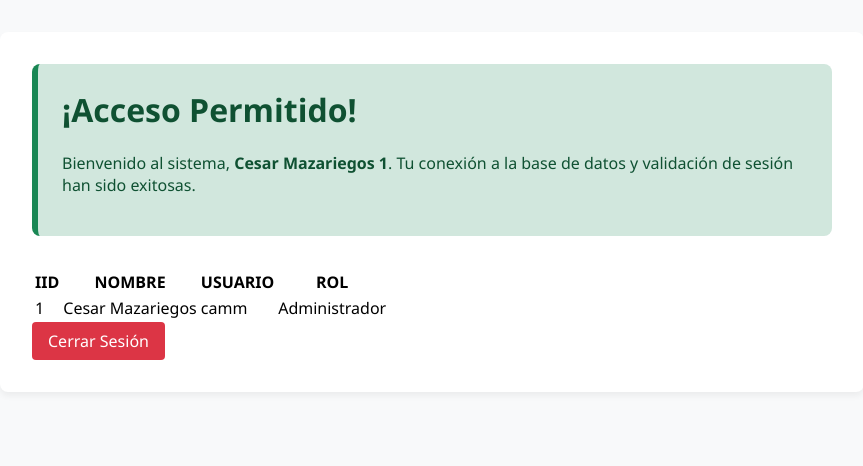
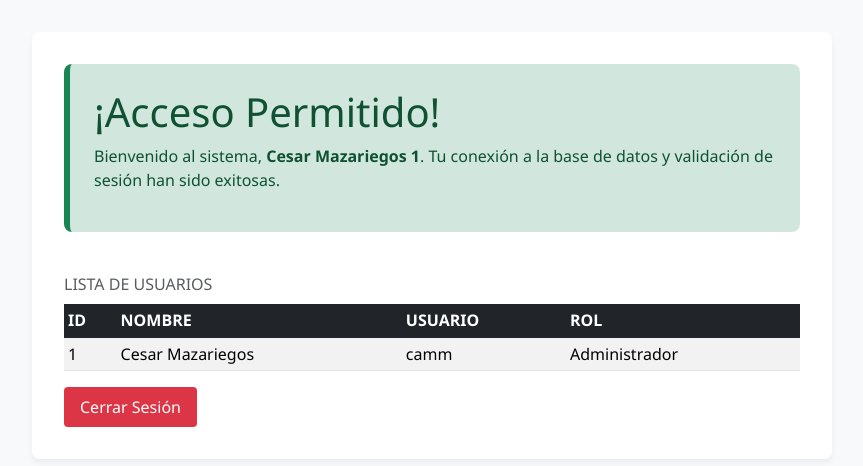
Before and after one commit to JosueGom08/TrabajoContenedores, a PHP site: page /php/dashboard.php in a window 1280 px wide. Shown: the top 466 px of the page, without its empty margins (208-1071 px from the left). Run offline with PHP 8.4, Linux system fonts and the light colour scheme; a user stored in the database is signed in; data comes from the database, SQL or seed files in the repository.

Commit message:
restructuracion de carpetas

```diff
--- a/app_php/index.php
+++ b/app_php/index.php
@@ -49,7 +49,7 @@ session_start();
         </div>
     <?php endif; ?>
 
-    <form action="auth.php" method="POST">
+    <form action="php/auth.php" method="POST">
         <div class="form-group">
             <label for="username">Usuario:</label>
             <input type="text" id="username" name="username" required autocomplete="off">
--- a/app_php/js/list_usuarios.js
+++ b/app_php/js/list_usuarios.js
@@ -1,5 +1,5 @@
 document.addEventListener("DOMContentLoaded", () => {
-    fetch('/list_usuarios.php', {
+    fetch('/php/list_usuarios.php', {
         method: 'POST'
     })
     .then(response => response.json())
--- a/app_php/auth.php
+++ b/app_php/php/auth.php
@@ -48,7 +48,7 @@ if ($_SERVER["REQUEST_METHOD"] == "POST") {
         } else {
             // Acceso denegado: Mensaje claro como pide el entregable
             $_SESSION['error'] = "Acceso Denegado: Credenciales incorrectas.";
-            header("Location: index.php");
+            header("Location: ../index.php");
             exit;
         }
 
@@ -56,12 +56,12 @@ if ($_SERVER["REQUEST_METHOD"] == "POST") {
         // Error de base de datos
         $_SESSION['error'] = "Error en el sistema. Intente más tarde.";
         error_log("Error en auth.php: " . $e->getMessage());
-        header("Location: index.php");
+        header("Location: ../index.php");
         exit;
     }
 } else {
     // Si acceden directamente al archivo sin POST
-    header("Location: index.php");
+    header("Location: ../index.php");
     exit;
 }
 ?>
--- a/app_php/dashboard.php
+++ b/app_php/php/dashboard.php
@@ -4,7 +4,7 @@ session_start();
 // Validación estricta: Si no hay sesión iniciada, acceso denegado.
 if (!isset($_SESSION['user_id'])) {
     $_SESSION['error'] = "Acceso Denegado: Por favor inicie sesión para ver esta página.";
-    header("Location: index.php");
+    header("Location: ../index.php");
     exit;
 }
 ?>
@@ -13,6 +13,7 @@ if (!isset($_SESSION['user_id'])) {
 <head>
     <meta charset="UTF-8">
     <meta name="viewport" content="width=device-width, initial-scale=1.0">
+    <link href="https://cdn.jsdelivr.net/npm/bootstrap@5.3.2/dist/css/bootstrap.min.css" rel="stylesheet" integrity="sha384-T3c6CoIi6uLrA9TneNEoa7RxnatzjcDSCmG1MXxSR1GAsXEV/Dwwykc2MPK8M2HN" crossorigin="anonymous">
     <title>Panel de Control</title>
     <style>
         body { font-family: 'Segoe UI', Tahoma, Geneva, Verdana, sans-serif; background-color: #f8f9fa; margin: 0; padding: 2rem; }
@@ -30,21 +31,24 @@ if (!isset($_SESSION['user_id'])) {
         <p>Bienvenido al sistema, <strong><?php echo htmlspecialchars($_SESSION['nombre']); ?> <?php echo htmlspecialchars($_SESSION['rol']); ?></strong>. Tu conexión a la base de datos y validación de sesión han sido exitosas.</p>
     </div>
 
-    <table>
-        <thead>
+    <table class="table table-striped table-hover table-sm caption-top">
+        <caption>LISTA DE USUARIOS</caption>
+        <thead class="table-dark">
             <tr>
-                <th>IID</th>
+                <th>ID</th>
                 <th>NOMBRE</th>
                 <th>USUARIO</th>
                 <th>ROL</th>
             </tr>
         </thead>
-        <tbody></tbody>
+        <tbody class="table-group-divider"></tbody>
     </table>
 
     <a href="logout.php" class="btn-logout">Cerrar Sesión</a>
 </div>
 
 </body>
-    <script src="js/list_usuarios.js"></script>
+    <script src="../js/list_usuarios.js"></script>
+    <script src="https://cdn.jsdelivr.net/npm/bootstrap@5.3.2/dist/js/bootstrap.bundle.min.js" integrity="sha384-C6RzsynM9kWDrMNeT87bh95OGNyZPhcTNXj1NW7RuBCsyN/o0jlpcV8Qyq46cDfL" crossorigin="anonymous"></script>
+
 </html>
--- a/app_php/logout.php
+++ b/app_php/php/logout.php
@@ -13,6 +13,6 @@ session_start();
 $_SESSION['success'] = "Sesión cerrada correctamente.";
 
 // Redirigimos al formulario de login
-header("Location: index.php");
+header("Location: ../index.php");
 exit;
 ?>
```
Also changed, not shown: app_php/php/Connection.php (renamed from app_php/Connection.php), app_php/php/list_usuarios.php (renamed from app_php/list_usuarios.php).
